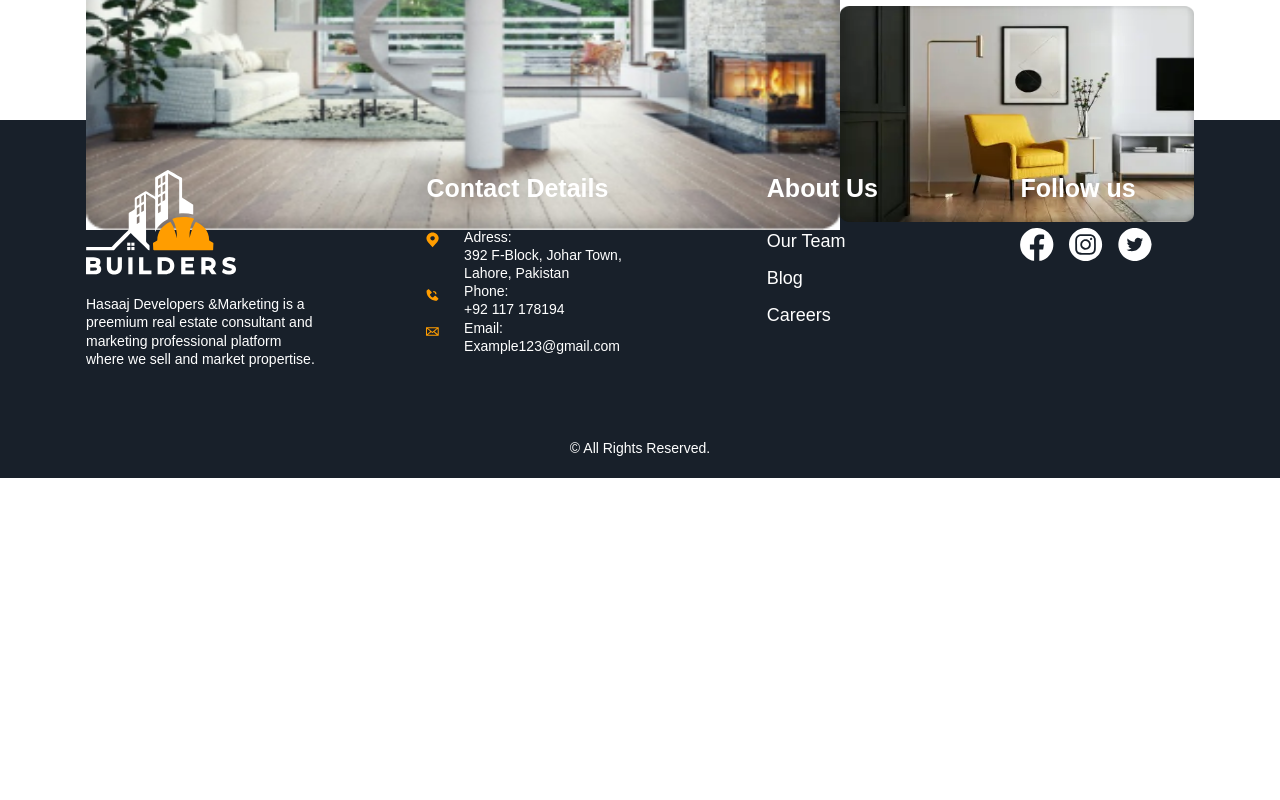
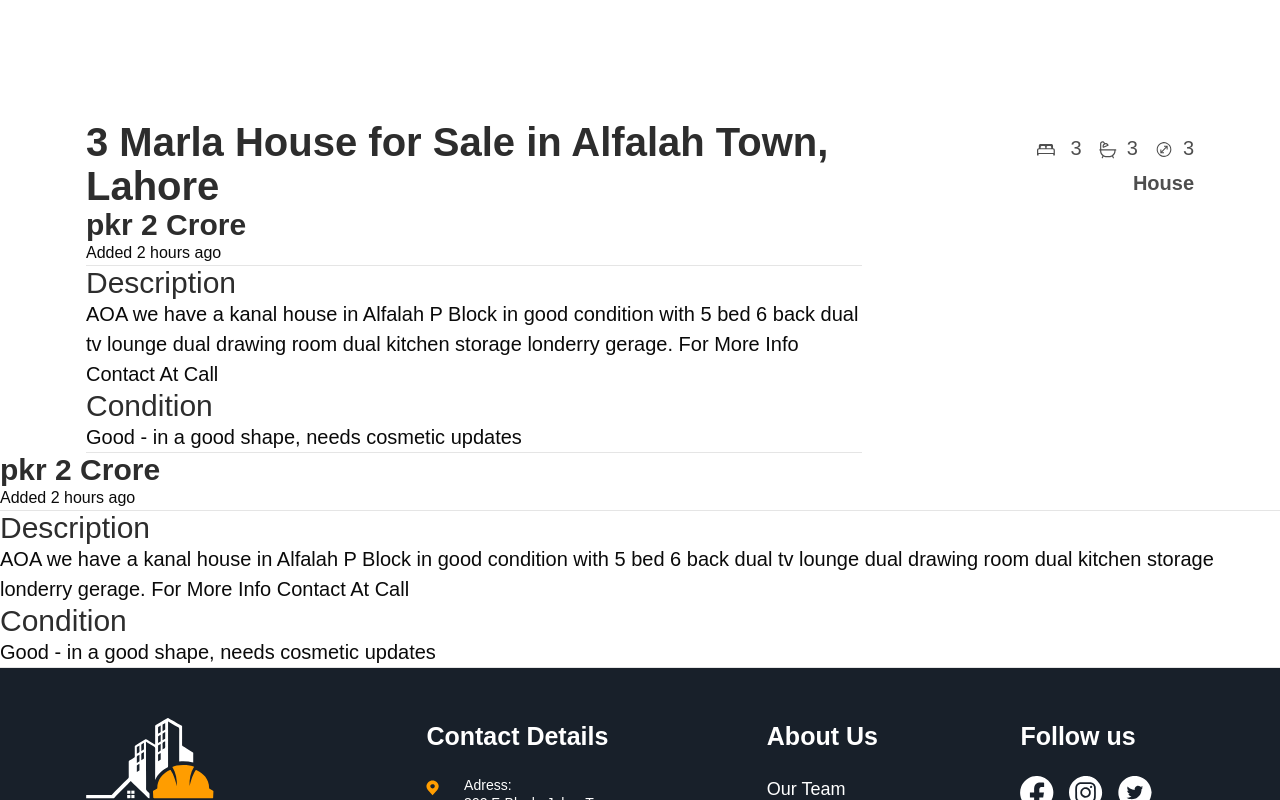
Before and after one commit to asifalidev77/realestateproject, a Next.js app: page /buy-a-property/description in a window 1280 px wide. Shown: the part 420-1220 px from the top of the page. Before the commit the page ends 898 px from the top, so only its background shows below. Built offline with nearby package versions, Linux system fonts and the light colour scheme.

Commit message:
description-page-work

```diff
--- a/src/app/buy-a-property/_components/PropertyDetails.tsx
+++ b/src/app/buy-a-property/_components/PropertyDetails.tsx
@@ -16,8 +16,6 @@ const PropertyDetails: React.FC<PropertyDetailsProps> = ({
   location,
   addtime,
 }) => (
-
-
     <div className="mx-[17px]">
         <div className="flex justify-between mt-[20px]">
         <div><h3 className="text-[27px] text-[#2D2D2D] font-semibold">{price}</h3></div>
--- a/src/app/buy-a-property/description/page.tsx
+++ b/src/app/buy-a-property/description/page.tsx
@@ -5,7 +5,7 @@ return (
 <>
 <MainNavBar />
 <div className="flex w-[100%] h-[40vh] my-[30px] px-[20px] md:px-[50px] lg:px-[86px]">
-    <div className="w-[70%]">
+    {/* <div className="w-[70%]">
         <img src="/property.jpg" alt="sliderImage" className="w-[880px] h-[460px]"/>
     </div>
     <div className="flex flex-col gap-5">
@@ -13,7 +13,41 @@ return (
         className="w-[364px] h-[216px]"/>
         <img src="/Residential5.webp" alt=""
         className="w-[364px] h-[216px]"/>
+    </div> */}
+</div>
+<div className="flex flex-row justify-between w-[100%] h-auto align-middle px-[20px] md:px-[50px] lg:px-[86px]">
+    <div className="w-[70%]">
+    <div> <h3 className="text-[#2d2d2d] text-[40px] leading-[1.1em] font-semibold">3 Marla House for Sale in Alfalah Town, Lahore </h3></div>
+    <div className="">
+    <h3 className="text-[30px] leading-[1.1em] font-semibold text-[#2d2d2d]">pkr 2 Crore</h3>
+    <h5>Added 2 hours ago</h5>
+    <hr />
+    <h3 className="text-[30px] leading-[1.1em] font-medium text-[#2d2d2d]">Description</h3>
+    <p className="text-[20px] leading-[30px]"> AOA we have a kanal house in Alfalah P Block in good condition with 5 bed 6 back dual tv lounge dual drawing room dual kitchen storage londerry gerage. For More Info Contact At Call</p>
+    <h3 className="text-[30px] leading-[1.1em] font-medium text-[#2d2d2d]">Condition</h3>
+    <p className="text-[20px] leading-[30px]">Good - in a good shape, needs cosmetic updates</p>
+    <hr />
+</div>
+</div>
+    <div>
+    <div className="flex gap-x-[17px] mt-[13px]">
+            <div className="flex"><h6 className="font-normal text-[20px] text-[#4E4E4E]"><img src="/bed-icon.svg" alt="bed-icon" className="w-[18px] h-16px] inline-block mr-[10px]" /> 3</h6></div>
+            <div className="flex"><h6 className="font-normal text-[20px] text-[#4E4E4E]"><img src="/bath-tub-icon.svg" alt="bed-icon" className="w-[18px] h-16px] inline-block mr-[10px]" />3</h6></div>
+            <div className="flex"><h6 className="font-normal text-[20px] text-[#4E4E4E]"><img src="/arrowDiagnol.svg" alt="bed-icon" className="w-[18px] h-16px] inline-block mr-[10px]" />3</h6></div>
+        </div>
+        <div className="text-end mt-[5px]"><h6 className="font-semibold text-[20px] text-[#4E4E4E]">House</h6></div>
     </div>
+</div>
+<div className="">
+    <h3 className="text-[30px] leading-[1.1em] font-semibold text-[#2d2d2d]">pkr 2 Crore</h3>
+    <h5>Added 2 hours ago</h5>
+    <hr />
+    <h3 className="text-[30px] leading-[1.1em] font-medium text-[#2d2d2d]">Description</h3>
+    <p className="text-[20px] leading-[30px]"> AOA we have a kanal house in Alfalah P Block in good condition with 5 bed 6 back dual tv lounge dual drawing room dual kitchen storage londerry gerage. For More Info Contact At Call</p>
+    <h3 className="text-[30px] leading-[1.1em] font-medium text-[#2d2d2d]">Condition</h3>
+    <p className="text-[20px] leading-[30px]">Good - in a good shape, needs cosmetic updates</p>
+    <hr />
+
 </div>
 <Footer />
 </>
```
